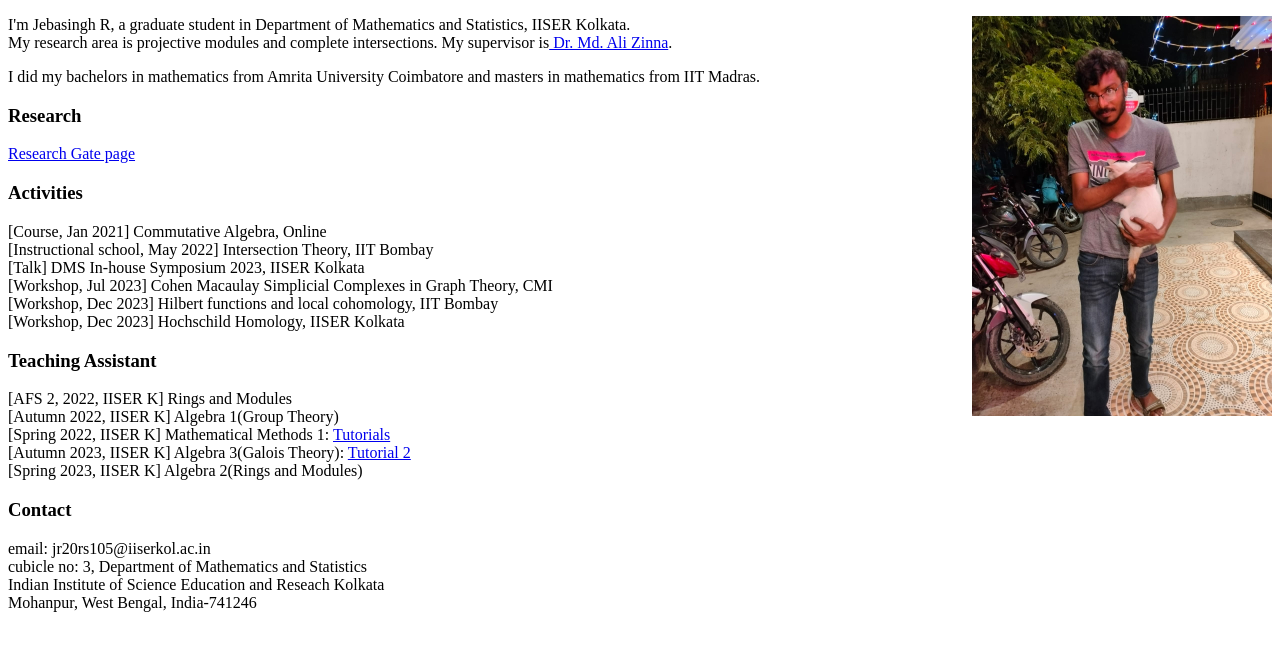
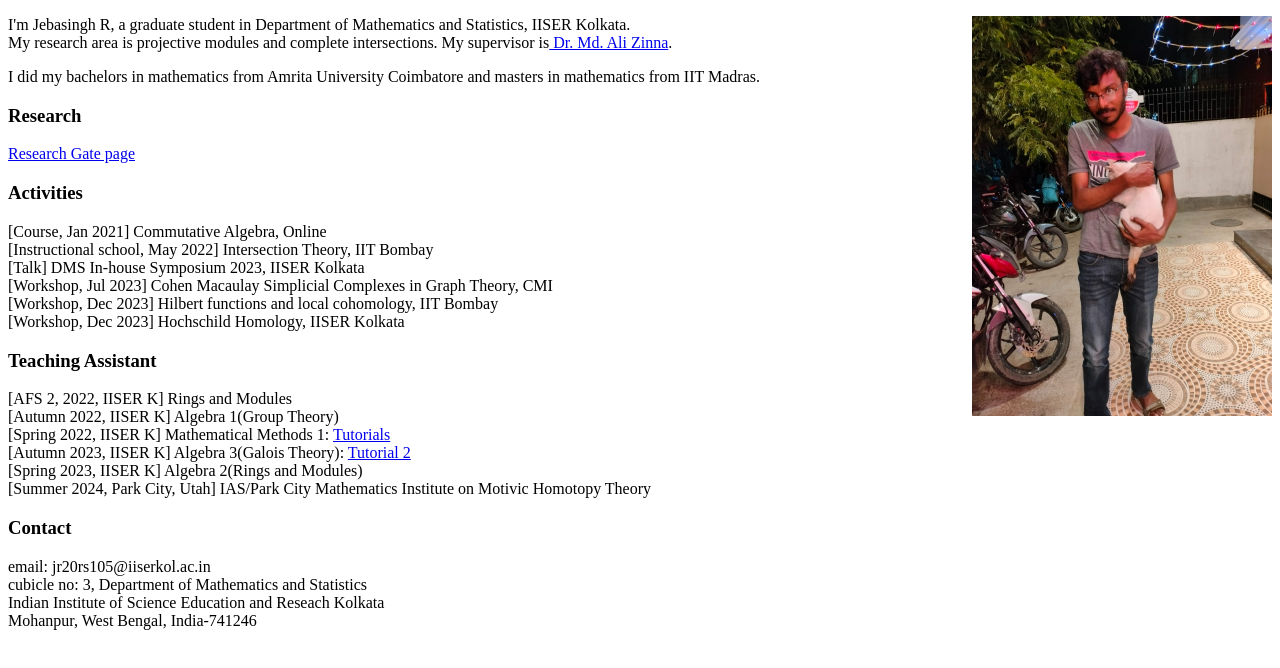
Before and after one commit to jebasinghr/jebasinghr.github.io, a plain HTML site: page index.html in a window 1280 px wide. Drawn offline with Linux system fonts and the light colour scheme.

Commit message:
Update index.html

```diff
--- a/index.html
+++ b/index.html
@@ -27,7 +27,8 @@
 [Autumn 2022, IISER K] Algebra 1(Group Theory)<br>
   [Spring 2022, IISER K] Mathematical Methods 1: <a href="https://drive.google.com/drive/folders/1avP2oM5lM4Oatf9ptTJcg6-uBQvNO53c?usp=drive_link">Tutorials</a><br>
 [Autumn 2023, IISER K] Algebra 3(Galois Theory): <a href="https://drive.google.com/file/d/1nSNkaIavsAHcaig6S3XALxJNp49S_VQv/view?usp=drive_link">Tutorial 2</a><br>
-[Spring 2023, IISER K] Algebra 2(Rings and Modules)
+[Spring 2023, IISER K] Algebra 2(Rings and Modules) <br>
+  [Summer 2024, Park City, Utah] IAS/Park City Mathematics Institute on Motivic Homotopy Theory
  </p>
 <p>
  <h3>
```
